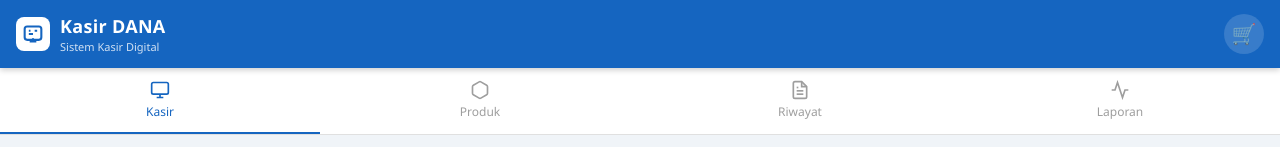
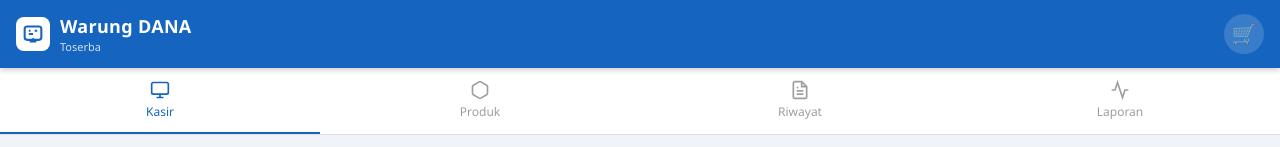
Before and after one commit to CloudHarry/Kasir-Dana, a plain HTML site: page index.html in a window 1280 px wide. Shown: the top 147 px of the page. Drawn offline with Linux system fonts and the light colour scheme.

Commit message:
Update store name and subtitle in index.html

```diff
--- a/index.html
+++ b/index.html
@@ -176,8 +176,8 @@
       </svg>
     </div>
     <div>
-      <div class="toko-name">Kasir DANA</div>
-      <div class="toko-sub">Sistem Kasir Digital</div>
+      <div class="toko-name">Warung DANA</div>
+      <div class="toko-sub">Toserba</div>
     </div>
   </div>
   <button class="cart-btn" onclick="showCart()">
```
